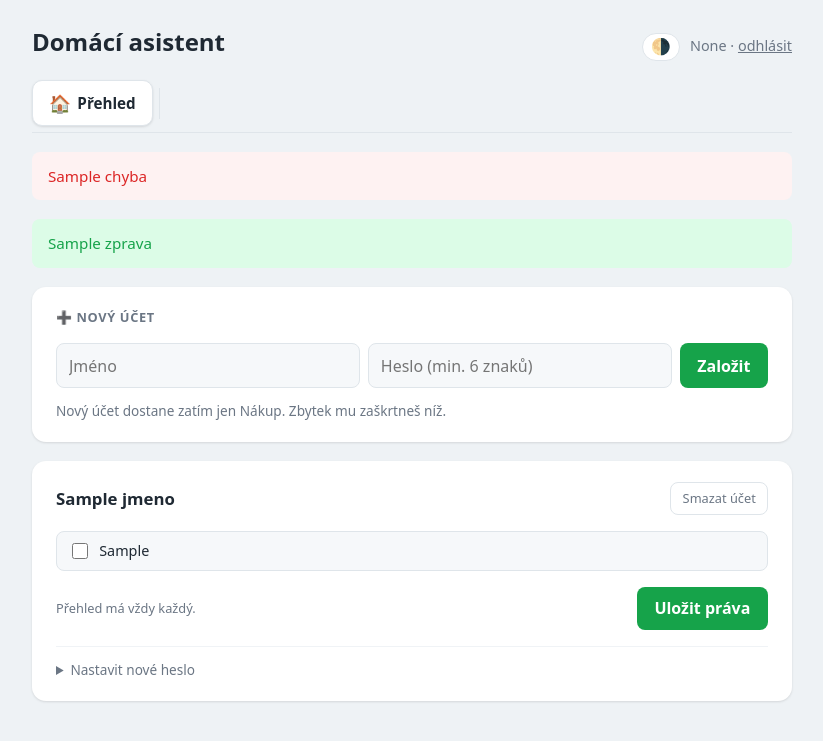
After one commit to peetau/home-asistant, a Flask app: template templates/sprava.html in a window 1280 px wide. The commit adds this page. Shown: the top 741 px of the page, without its empty margins (228-1051 px from the left). Run offline with Flask 3, Linux system fonts and the light colour scheme; the template is opened without the code that fills it: most values are stand-ins (such as "Sample title", 1, 10 or a date in 2020).

Commit message:
Tab Sprava: navigace podle prav a UI pro spravu uctu (kroky 3-4/4)
Navigace i Prehled se ridi pravy; pribyl tab Sprava.

- zaklad.html: taby jen tomu, kdo na ne ma pravo (Prehled vzdy)
- prehled.html: karty zarizeni podle prav; kdo nema zadne, dostane
  uvitaci kartu s odkazem na nakup misto prazdne stranky
- dashboard route cte jen zarizeni, na ktera ma uzivatel pravo -
  bez toho by se cekalo na sitova volani kvuli datum, ktera se nezobrazi
- sprava.html + routy: zalozeni uctu, zaskrtavatka prav, reset hesla,
  smazani uctu; vsechny akce POST + redirect
- checkboxy sdili name="tab" a ctou se pres getlist(); nezaskrtnute
  se neodesilaji, tim se pravo odebira
- _obnov_svoje_prava(): kdyz spravce zmeni prava sam sobe, promitne se
  to hned i do session
- pojistka proti smazani sebe sama (databaze navic hlida posledniho spravce)

Overeno end-to-end: dite vidi 2 taby a spravce 5; dite dostane 302 na
/solary, /nanoleaf i /sprava; primy POST na /sprava/<id>/prava od uctu
bez prava sprava nic nezmeni; reset hesla, kratke heslo i mazani uctu
se chovaji spravne a po smazani nezustavaji osirela prava.

Co-Authored-By: Claude Opus 5 <noreply@anthropic.com>

```diff
--- a/static/style.css
+++ b/static/style.css
@@ -581,3 +581,136 @@ details.karta[open] summary { margin-bottom: 1rem; }
     box-shadow: 0 0 0 3px var(--zelena-svet);
     border-color: var(--zelena);
 }
+
+/* ==================== Správa uživatelů ==================== */
+
+.zprava {
+    color: var(--zelena);
+    background: var(--zelena-svet);
+    padding: .8rem 1rem;
+    border-radius: 8px;
+    font-size: .95rem;
+    margin: 0 0 1.2rem;
+}
+.chyba { margin: 0 0 1.2rem; }
+
+.novy-ucet { display: flex; gap: .5rem; flex-wrap: wrap; }
+.novy-ucet input {
+    flex: 1; min-width: 140px;
+    font: inherit; color: var(--text);
+    padding: .6rem .75rem;
+    border: 1px solid var(--okraj);
+    border-radius: 8px;
+    background: var(--karta-2);
+}
+.novy-ucet input:focus {
+    outline: none;
+    border-color: var(--zelena);
+    box-shadow: 0 0 0 3px var(--zelena-svet);
+}
+.novy-ucet button, .heslo-form button, .ucet-akce button {
+    font: inherit; font-weight: 600;
+    padding: .6rem 1.1rem;
+    border: none; border-radius: 8px;
+    background: var(--zelena); color: var(--na-zelene);
+    cursor: pointer;
+}
+.novy-ucet button:hover, .heslo-form button:hover,
+.ucet-akce button:hover { background: var(--zelena-tmava); }
+.novy-ucet + .prazdno { margin: .8rem 0 0; font-size: .85rem; }
+
+.ucet-hlava {
+    display: flex;
+    align-items: center;
+    justify-content: space-between;
+    gap: 1rem;
+    margin-bottom: 1rem;
+}
+.ucet-hlava h2 {
+    margin: 0;
+    font-size: 1.05rem;
+    text-transform: none;
+    letter-spacing: 0;
+    color: var(--text);
+}
+.ucet-hlava .ja {
+    font-size: .7rem;
+    font-weight: 600;
+    text-transform: uppercase;
+    letter-spacing: .05em;
+    color: var(--text-slaby);
+    border: 1px solid var(--okraj);
+    border-radius: 999px;
+    padding: .1rem .5rem;
+    margin-left: .4rem;
+    vertical-align: middle;
+}
+.ucet-hlava form { margin: 0; }
+
+.smazat-ucet {
+    font: inherit; font-size: .8rem;
+    background: none;
+    border: 1px solid var(--okraj);
+    border-radius: 8px;
+    padding: .35rem .7rem;
+    color: var(--text-slaby);
+    cursor: pointer;
+}
+.smazat-ucet:hover { border-color: var(--cervena); color: var(--cervena); }
+
+.prava-mrizka {
+    display: grid;
+    grid-template-columns: repeat(auto-fit, minmax(150px, 1fr));
+    gap: .5rem;
+    margin-bottom: 1rem;
+}
+.pravo {
+    display: flex;
+    align-items: center;
+    gap: .5rem;
+    padding: .5rem .7rem;
+    border: 1px solid var(--okraj);
+    border-radius: 8px;
+    background: var(--karta-2);
+    cursor: pointer;
+    font-size: .9rem;
+}
+.pravo:hover { border-color: var(--text-slaby); }
+/* :has() = "štítek, uvnitř kterého je zaškrtnuté políčko" - tím se
+   zvýrazní celá dlaždice, ne jen samotné políčko. */
+.pravo:has(input:checked) {
+    border-color: var(--zelena);
+    background: var(--zelena-svet);
+}
+.pravo input { width: 16px; height: 16px; accent-color: var(--zelena); }
+
+.ucet-akce {
+    display: flex;
+    align-items: center;
+    justify-content: space-between;
+    gap: 1rem;
+    flex-wrap: wrap;
+}
+.ucet-akce .prazdno { margin: 0; font-size: .8rem; }
+
+.reset-heslo { margin-top: 1rem; border-top: 1px solid var(--okraj-jemny);
+               padding-top: .8rem; }
+.reset-heslo summary {
+    cursor: pointer;
+    color: var(--text-slaby);
+    font-size: .85rem;
+}
+.heslo-form { display: flex; gap: .5rem; margin-top: .8rem; flex-wrap: wrap; }
+.heslo-form input {
+    flex: 1; min-width: 160px;
+    font: inherit; color: var(--text);
+    padding: .6rem .75rem;
+    border: 1px solid var(--okraj);
+    border-radius: 8px;
+    background: var(--karta-2);
+}
+.heslo-form input:focus {
+    outline: none;
+    border-color: var(--zelena);
+    box-shadow: 0 0 0 3px var(--zelena-svet);
+}
--- /dev/null
+++ b/templates/sprava.html
@@ -0,0 +1,85 @@
+{% extends "zaklad.html" %}
+
+{% block titulek %}Správa — Domácí asistent{% endblock %}
+
+{% block obsah %}
+
+    {# Hlášky po akci. Přišly přes adresu, protože každá akce končí
+       redirectem (POST -> redirect -> GET) a bez toho by se ztratily. #}
+    {% if chyba %}<p class="chyba">{{ chyba }}</p>{% endif %}
+    {% if zprava %}<p class="zprava">{{ zprava }}</p>{% endif %}
+
+    {# ---------- Nový účet ---------- #}
+    <div class="karta">
+        <h2>➕ Nový účet</h2>
+        <form method="post" action="{{ url_for('sprava_pridat') }}"
+              class="novy-ucet" autocomplete="off">
+            <input type="text" name="jmeno" placeholder="Jméno"
+                   required maxlength="40">
+            <input type="password" name="heslo" placeholder="Heslo (min. 6 znaků)"
+                   required minlength="6">
+            <button type="submit">Založit</button>
+        </form>
+        <p class="prazdno">Nový účet dostane zatím jen Nákup.
+           Zbytek mu zaškrtneš níž.</p>
+    </div>
+
+    {# ---------- Existující účty ---------- #}
+    {% for ucet in ucty %}
+    <div class="karta ucet">
+
+        <div class="ucet-hlava">
+            <h2>
+                {{ ucet.jmeno }}
+                {% if ucet.id == muj_id %}<span class="ja">to jsi ty</span>{% endif %}
+            </h2>
+
+            {# Mazání jen u cizích účtů - sám sebe smazat nejde.
+               Server to hlídá taky, tohle je jen aby tlačítko nemátlo. #}
+            {% if ucet.id != muj_id %}
+            <form method="post"
+                  action="{{ url_for('sprava_smazat', id_uzivatele=ucet.id) }}">
+                <button type="submit" class="smazat-ucet">Smazat účet</button>
+            </form>
+            {% endif %}
+        </div>
+
+        {# --- Práva na taby --- #}
+        <form method="post"
+              action="{{ url_for('sprava_prava', id_uzivatele=ucet.id) }}">
+            <div class="prava-mrizka">
+                {% for tab in vsechny_taby %}
+                    <label class="pravo">
+                        {# Všechna zaškrtávátka mají stejné name="tab".
+                           Odešlou se jen ta ZAŠKRTNUTÁ a server je vezme
+                           přes getlist() jako seznam. Nezaškrtnuté se
+                           neodešlou vůbec - tím se právo odebírá. #}
+                        <input type="checkbox" name="tab" value="{{ tab }}"
+                               {{ "checked" if tab in ucet.prava }}>
+                        <span>{{ popisy_tabu[tab] }}</span>
+                    </label>
+                {% endfor %}
+            </div>
+            <div class="ucet-akce">
+                <span class="prazdno">Přehled má vždy každý.</span>
+                <button type="submit">Uložit práva</button>
+            </div>
+        </form>
+
+        {# --- Reset hesla --- #}
+        <details class="reset-heslo">
+            <summary>Nastavit nové heslo</summary>
+            <form method="post"
+                  action="{{ url_for('sprava_heslo', id_uzivatele=ucet.id) }}"
+                  class="heslo-form" autocomplete="off">
+                <input type="password" name="heslo"
+                       placeholder="Nové heslo (min. 6 znaků)"
+                       required minlength="6">
+                <button type="submit">Změnit heslo</button>
+            </form>
+        </details>
+
+    </div>
+    {% endfor %}
+
+{% endblock %}
--- a/templates/zaklad.html
+++ b/templates/zaklad.html
@@ -49,18 +49,35 @@
            class="domu {{ 'aktivni' if aktivni == 'prehled' }}">
             <span class="tab-ikona">🏠</span><span class="tab-text">Přehled</span>
         </a>
+        {# Ostatní taby jen tomu, kdo na ně má právo. Tohle je POHODLÍ,
+           ne ochrana - tu dělá dekorátor vyzaduje_pravo na routách. #}
+        {% if "solary" in prava %}
         <a href="{{ url_for('solary') }}"
            class="{{ 'aktivni' if aktivni == 'solary' }}">
             <span class="tab-ikona">☀️</span><span class="tab-text">Soláry</span>
         </a>
+        {% endif %}
+
+        {% if "nanoleaf" in prava %}
         <a href="{{ url_for('nanoleaf') }}"
            class="{{ 'aktivni' if aktivni == 'nanoleaf' }}">
             <span class="tab-ikona">💡</span><span class="tab-text">Nanoleaf</span>
         </a>
+        {% endif %}
+
+        {% if "nakup" in prava %}
         <a href="{{ url_for('nakup') }}"
            class="{{ 'aktivni' if aktivni == 'nakup' }}">
             <span class="tab-ikona">🛒</span><span class="tab-text">Nákup</span>
         </a>
+        {% endif %}
+
+        {% if "sprava" in prava %}
+        <a href="{{ url_for('sprava') }}"
+           class="{{ 'aktivni' if aktivni == 'sprava' }}">
+            <span class="tab-ikona">⚙️</span><span class="tab-text">Správa</span>
+        </a>
+        {% endif %}
     </nav>
 
     {# ---------- Obsah konkrétní stránky ---------- #}
```
Also changed, not shown: templates/prehled.html (+21 -0 lines), web.py (+111 -2 lines), README.md.
